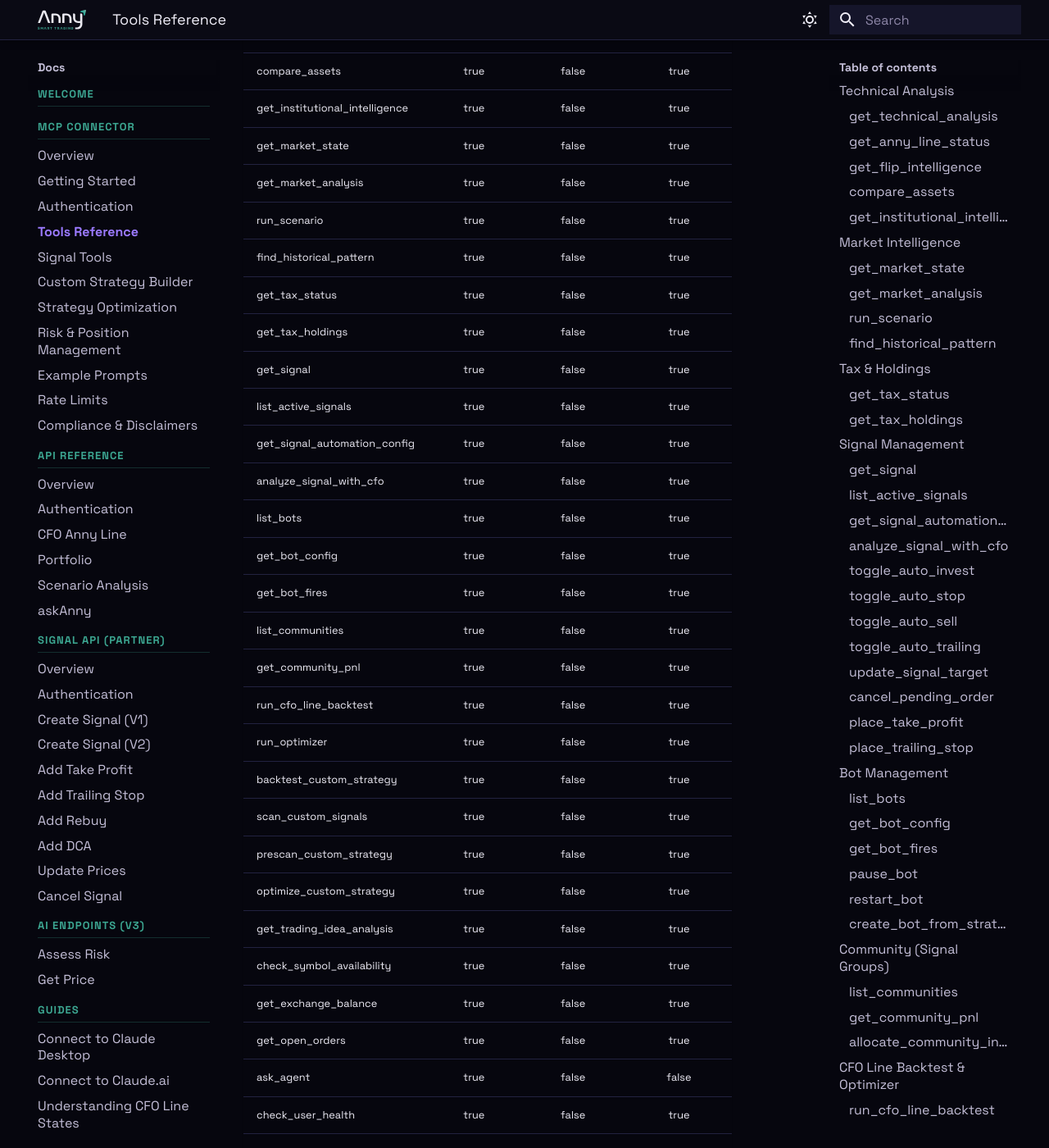
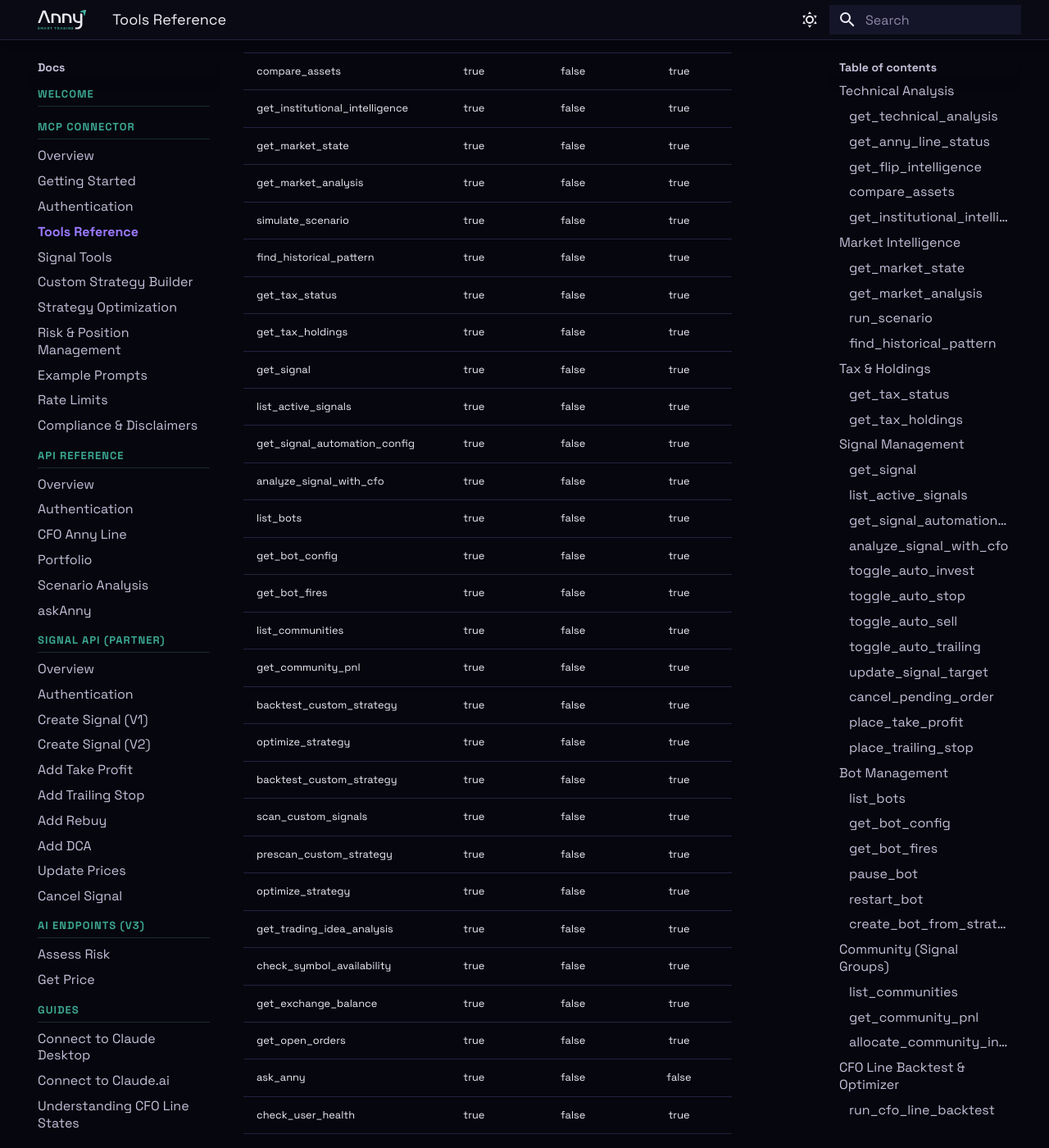
Before and after one commit to anny-trade/docs, an MkDocs documentation site: the page built from docs/mcp/tools.md, in a window 1280 px wide and 1400 px high, scrolled down 29991 px. Shown: the whole window at 82% size. Built offline with MkDocs 1.6.1 and Material for MkDocs 9.7.7, drawn with Linux system fonts in a browser that asks for light colours; some of the changed text lies outside the part shown.

Commit message:
fix(docs): reconcile tool names to the deployed MCP server (agent correctness)
The docs referenced 6 tool names that do NOT exist on the live server
(verified against anny-trade-mcp/src/definitions — no aliases). An AI
agent following these docs would call non-existent tools and fail:

  ask_agent              → ask_anny
  run_cfo_line_backtest  → backtest_custom_strategy
  run_optimizer          → optimize_strategy
  optimize_custom_strategy → optimize_strategy
  create_bot_from_strategy → deploy_strategy_as_bot
  run_scenario           → simulate_scenario   (forward what-if; NOT
                           run_scenario_analysis, the historical one —
                           confirmed via each tool's description)

16 references across index/tools/risk-tools/strategy-optimization fixed;
run_scenario_analysis left intact (word-boundary-safe replace).

SEO/AEO loop 2026-06-20.

Co-Authored-By: Claude Fable 5 <noreply@anthropic.com>

```diff
--- a/docs/mcp/tools.md
+++ b/docs/mcp/tools.md
@@ -1155,7 +1155,7 @@ All tools include [MCP safety annotations](https://modelcontextprotocol.io/speci
 | get_institutional_intelligence | true | false | true |
 | get_market_state | true | false | true |
 | get_market_analysis | true | false | true |
-| run_scenario | true | false | true |
+| simulate_scenario | true | false | true |
 | find_historical_pattern | true | false | true |
 | get_tax_status | true | false | true |
 | get_tax_holdings | true | false | true |
@@ -1168,17 +1168,17 @@ All tools include [MCP safety annotations](https://modelcontextprotocol.io/speci
 | get_bot_fires | true | false | true |
 | list_communities | true | false | true |
 | get_community_pnl | true | false | true |
-| run_cfo_line_backtest | true | false | true |
-| run_optimizer | true | false | true |
+| backtest_custom_strategy | true | false | true |
+| optimize_strategy | true | false | true |
 | backtest_custom_strategy | true | false | true |
 | scan_custom_signals | true | false | true |
 | prescan_custom_strategy | true | false | true |
-| optimize_custom_strategy | true | false | true |
+| optimize_strategy | true | false | true |
 | get_trading_idea_analysis | true | false | true |
 | check_symbol_availability | true | false | true |
 | get_exchange_balance | true | false | true |
 | get_open_orders | true | false | true |
-| ask_agent | true | false | false |
+| ask_anny | true | false | false |
 | check_user_health | true | false | true |
 | get_ticket_status | true | false | true |
 | get_exchange_setup_guide | true | false | true |
@@ -1231,7 +1231,7 @@ Portfolio read tools (`check_symbol_availability`, `get_exchange_balance`, `get_
 
 The following tools are available to unauthenticated (guest) visitors:
 
-`get_technical_analysis`, `get_market_state`, `get_market_analysis`, `get_anny_line_status`, `get_flip_intelligence`, `get_exchange_setup_guide`, `ask_agent`, `get_trading_idea_analysis`, `compare_assets`, `get_institutional_intelligence`
+`get_technical_analysis`, `get_market_state`, `get_market_analysis`, `get_anny_line_status`, `get_flip_intelligence`, `get_exchange_setup_guide`, `ask_anny`, `get_trading_idea_analysis`, `compare_assets`, `get_institutional_intelligence`
 
 All other tools require authentication (via OAuth or [Personal Access Token](authentication.md#personal-access-tokens-pat)).
 
```
Also changed, not shown: other parts of docs/mcp/tools.md (+1 -1 lines), docs/mcp/index.md (+6 -6 lines), docs/mcp/risk-tools.md (+1 -1 lines), docs/mcp/strategy-optimization.md (+1 -1 lines).
